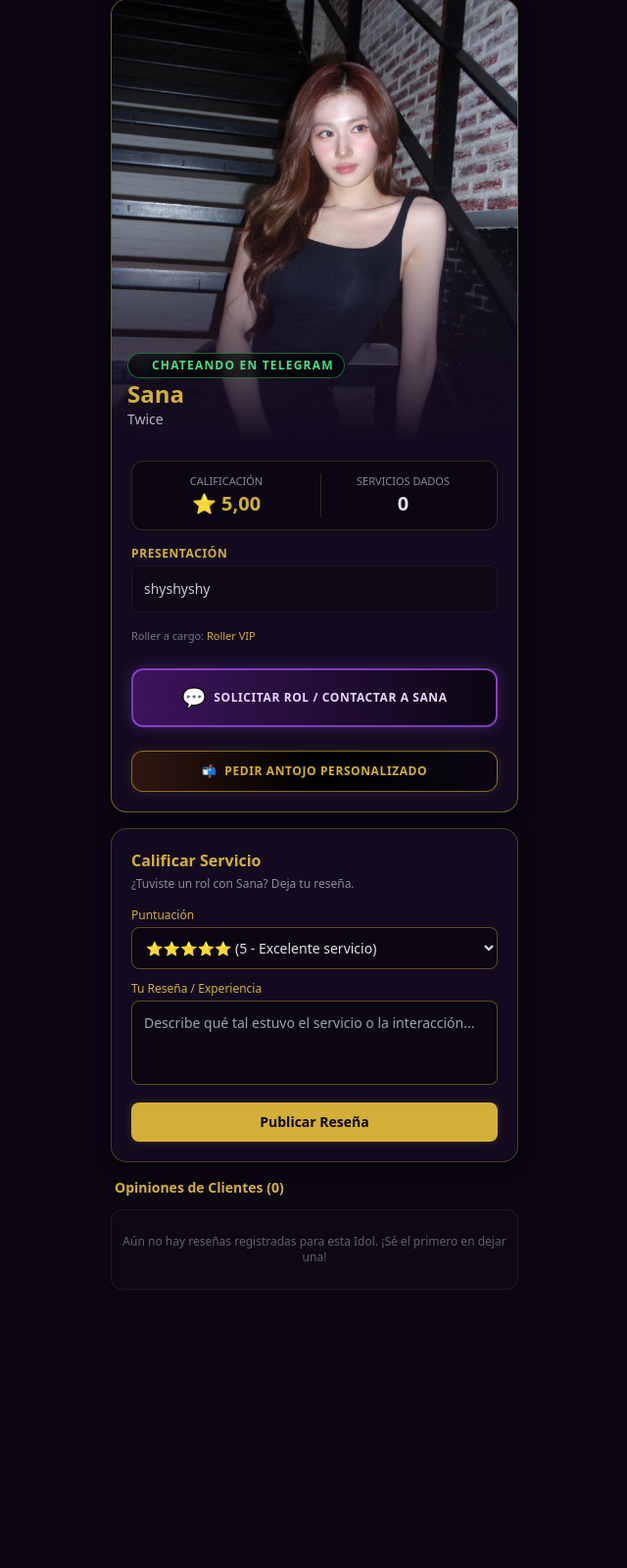
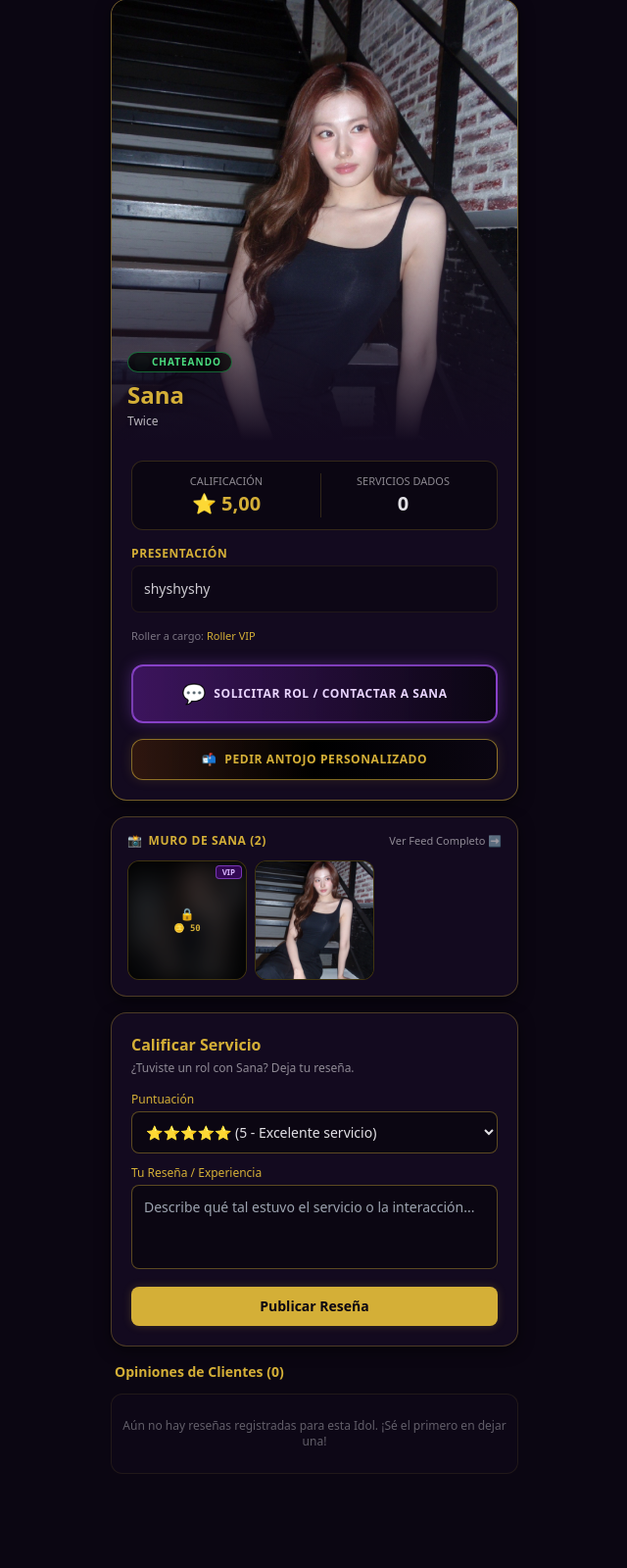
Before and after one commit to AroldoSilvaJS/kingdom_project, a Django app: page /idols/20/ in a window 1280 px wide. Shown: the part 180-1780 px from the top of the page at 98% size, without its empty margins (319-959 px from the left). Before the commit the page ends 1496 px from the top, so only its background shows below. Run offline with Django 5.2, Linux system fonts and the light colour scheme; data comes from the database, SQL or seed files in the repository; data that the repository does not hold is empty; some libraries are stand-ins or nearby versions.

Commit message:
Insignias VIP, titulos de honor y mini galeria en perfiles de Idols

```diff
--- a/idols/views.py
+++ b/idols/views.py
@@ -1,5 +1,6 @@
 from urllib.parse import quote as encode_param # <- Añade esto al inicio
 from django.shortcuts import render, redirect, get_object_or_404
+from django.db.models import Count # Asegúrate de que esté arriba o añádelo
 from django.http import JsonResponse
 from django.contrib import messages
 from .models import IdolProfile, Review, Post, PostUnlock, PostLike, CustomRequest, PostComment
@@ -128,9 +129,26 @@ def idol_delete(request, idol_id):
     return render(request, 'idols/confirm_delete.html', {'tg_id': tg_id, 'idol': idol})
 
 def idol_gallery(request):
-    all_idols = IdolProfile.objects.all().order_by('stage_name')
-    print("Idols en la base de datos:", all_idols.count()) # <- Añade esto
-    return render(request, 'idols/gallery.html', {'all_idols': all_idols})
+    tg_id = request.GET.get('tg_id') or request.session.get('tg_id')
+
+    # Traemos las Idols con el conteo de ventas de sus posts VIP
+    all_idols = IdolProfile.objects.annotate(
+        total_unlocks=Count('posts__unlocks')
+    ).order_by('-rating', '-total_unlocks')
+
+    # Identificamos el máximo de desbloqueos para saber quién es Trending
+    max_unlocks = max([i.total_unlocks for i in all_idols], default=0)
+
+    for idol in all_idols:
+        # Insignia Trending (más de 0 ventas y líder en desbloqueos)
+        idol.is_trending = (max_unlocks > 0 and idol.total_unlocks == max_unlocks)
+        # Insignia de Excelencia (rating >= 4.8 y al menos 2 servicios)
+        idol.is_top_rated = (idol.rating >= 4.80 and idol.services_done >= 2)
+
+    return render(request, 'idols/gallery.html', {
+        'all_idols': all_idols,
+        'tg_id': tg_id
+    })
 
 def idol_detail(request, idol_id):
     tg_id = request.GET.get('tg_id') or request.POST.get('tg_id')
@@ -138,6 +156,26 @@ def idol_detail(request, idol_id):
 
     idol = get_object_or_404(IdolProfile, id=idol_id)
     reviews = idol.reviews.all()
+
+    # 📸 Traemos los últimos posts de esta Idol
+    recent_posts = idol.posts.all().order_by('-created_at')[:6]
+
+    # Posts ya desbloqueados por este usuario
+    unlocked_ids = []
+    if tg_id:
+        unlocked_ids = list(PostUnlock.objects.filter(
+            client_telegram_id=tg_id,
+            post__idol=idol
+        ).values_list('post_id', flat=True))
+
+        # Si el usuario es el dueño de la Idol, todo está desbloqueado
+        if int(tg_id) == idol.telegram_user_id:
+            unlocked_ids = list(recent_posts.values_list('id', flat=True))
+
+    # Insignias dinámicas
+    total_sales = PostUnlock.objects.filter(post__idol=idol).count()
+    is_top_rated = (idol.rating >= 4.80 and idol.services_done >= 2)
+    is_trending = (total_sales >= 3)
 
     if request.method == 'POST':
         try:
@@ -167,6 +205,11 @@ def idol_detail(request, idol_id):
     context = {
         'idol': idol,
         'reviews': reviews,
+        'recent_posts': recent_posts,
+        'unlocked_ids': unlocked_ids,
+        'is_top_rated': is_top_rated,
+        'is_trending': is_trending,
+        'total_sales': total_sales,
         'tg_id': tg_id,
         'tg_username': tg_username,
     }
--- a/templates/idols/detail.html
+++ b/templates/idols/detail.html
@@ -1,7 +1,7 @@
 {% extends 'base.html' %}
 
 {% block content %}
-<div class="p-4 mt-2 flex flex-col gap-4 mx-auto w-full max-w-md">
+<div class="p-4 mt-2 flex flex-col gap-4 mx-auto w-full max-w-md pb-20">
 
     <!-- Barra superior de navegación -->
     <div class="flex justify-between items-center px-1">
@@ -15,32 +15,47 @@
 
    <!-- Tarjeta Principal de la Idol -->
     <div class="vip-panel overflow-hidden border border-vip-gold/50 rounded-2xl">
-        <!-- Cambiamos h-72 por aspect-[3/4] (formato retrato) y un límite de altura máxima -->
+        <!-- Retrato de la Idol con degradado -->
         <div class="relative aspect-[3/4] w-full max-h-[450px]">
             {% if idol.photo %}
-                <!-- Añadimos object-top para que, si debe hacer un ligero recorte, proteja siempre el rostro -->
                 <img src="{{ idol.photo.url }}" alt="{{ idol.stage_name }}" class="w-full h-full object-cover object-top">
             {% else %}
                 <div class="w-full h-full bg-vip-panel flex items-center justify-center text-4xl">🎭</div>
             {% endif %}
             <div class="absolute inset-0 bg-gradient-to-t from-[#130A1F] via-transparent to-transparent"></div>
 
-            <div class="absolute bottom-3 left-4 right-4">
+            <!-- Datos e Insignias sobre la foto (abajo) -->
+            <div class="absolute bottom-3 left-4 right-4 z-10 flex flex-col gap-1">
+                <!-- Estados e Insignias VIP -->
+                <div class="flex items-center gap-1.5 flex-wrap">
                     {% if idol.status == 'online' %}
-                    <span class="inline-flex items-center gap-1.5 text-xs font-bold text-green-400 uppercase tracking-widest bg-black/60 px-2.5 py-1 rounded-full border border-green-500/50 backdrop-blur-sm">
-                        <span class="w-2 h-2 rounded-full bg-green-400 animate-ping"></span> Chateando en Telegram
+                        <span class="inline-flex items-center gap-1.5 text-[10px] font-bold text-green-400 uppercase tracking-widest bg-black/70 px-2.5 py-0.5 rounded-full border border-green-500/50 backdrop-blur-sm">
+                            <span class="w-2 h-2 rounded-full bg-green-400 animate-ping"></span> Chateando
                         </span>
                     {% elif idol.status == 'antojos' %}
-                    <span class="inline-flex items-center gap-1.5 text-xs font-bold text-purple-300 uppercase tracking-widest bg-black/60 px-2.5 py-1 rounded-full border border-purple-500/50 backdrop-blur-sm">
-                        🔥 Sesión de Antojos Activa
+                        <span class="inline-flex items-center gap-1.5 text-[10px] font-bold text-purple-300 uppercase tracking-widest bg-black/70 px-2.5 py-0.5 rounded-full border border-purple-500/50 backdrop-blur-sm">
+                            🔥 Antojos
                         </span>
                     {% else %}
-                    <span class="inline-flex items-center gap-1.5 text-xs font-bold text-gray-400 uppercase tracking-widest bg-black/60 px-2.5 py-1 rounded-full border border-gray-600 backdrop-blur-sm">
+                        <span class="inline-flex items-center gap-1.5 text-[10px] font-bold text-gray-400 uppercase tracking-widest bg-black/70 px-2.5 py-0.5 rounded-full border border-gray-600 backdrop-blur-sm">
                             🌙 Descansando
                         </span>
                     {% endif %}
-                <h1 class="text-2xl font-bold text-vip-gold">{{ idol.stage_name }}</h1>
-                <p class="text-sm text-vip-text/80">{{ idol.group|default:"Solista" }}</p>
+
+                    {% if is_trending %}
+                        <span class="bg-gradient-to-r from-yellow-600 to-yellow-400 text-black text-[9px] font-black uppercase px-2.5 py-0.5 rounded-full shadow-lg">
+                            🔥 Favorita del Reino
+                        </span>
+                    {% endif %}
+                    {% if is_top_rated %}
+                        <span class="bg-gradient-to-r from-purple-900 to-fuchsia-700 text-purple-100 border border-purple-400 text-[9px] font-black uppercase px-2.5 py-0.5 rounded-full shadow-lg">
+                            👑 Excelencia Real
+                        </span>
+                    {% endif %}
+                </div>
+
+                <h1 class="text-2xl font-black text-vip-gold drop-shadow-md leading-tight mt-1">{{ idol.stage_name }}</h1>
+                <p class="text-xs text-vip-text/80 drop-shadow">{{ idol.group|default:"Solista" }}</p>
             </div>
         </div>
 
@@ -72,18 +87,19 @@
             <!-- BOTÓN: Contactar / Contratar Idol en Telegram -->
             {% if idol.owner_username %}
             <button onclick="contactIdol('{{ idol.owner_username }}')"
-                    class="w-full mt-2 bg-gradient-to-r from-purple-900/60 to-vip-base border-2 border-purple-500/70 text-purple-200 py-3.5 rounded-xl hover:bg-purple-800 hover:text-white transition-all duration-300 font-bold flex items-center justify-center gap-2 shadow-[0_0_15px_rgba(168,85,247,0.3)] group">
+                    class="w-full mt-1 bg-gradient-to-r from-purple-900/60 to-vip-base border-2 border-purple-500/70 text-purple-200 py-3.5 rounded-xl hover:bg-purple-800 hover:text-white transition-all duration-300 font-bold flex items-center justify-center gap-2 shadow-[0_0_15px_rgba(168,85,247,0.3)] group">
                 <span class="text-xl group-hover:scale-125 transition-transform">💬</span>
                 <span class="tracking-wider uppercase text-xs">Solicitar Rol / Contactar a {{ idol.stage_name }}</span>
             </button>
+
             <!-- BUZÓN DE DESEOS: PEDIR ANTOJO PERSONALIZADO -->
             <button type="button" onclick="toggleCustomRequestModal()"
-                    class="w-full mt-2 bg-gradient-to-r from-yellow-950/60 via-black to-vip-base border border-vip-gold/60 text-vip-gold py-3 rounded-xl hover:brightness-125 transition-all font-bold flex items-center justify-center gap-2 shadow-[0_0_12px_rgba(212,175,55,0.15)] text-xs uppercase tracking-wider">
+                    class="w-full bg-gradient-to-r from-yellow-950/60 via-black to-vip-base border border-vip-gold/60 text-vip-gold py-3 rounded-xl hover:brightness-125 transition-all font-bold flex items-center justify-center gap-2 shadow-[0_0_12px_rgba(212,175,55,0.15)] text-xs uppercase tracking-wider">
                 <span>📬</span> Pedir Antojo Personalizado
             </button>
 
             <!-- Modal Desplegable de Petición -->
-            <div id="custom-request-modal" class="hidden mt-3 p-4 bg-black/80 border border-vip-gold/40 rounded-xl">
+            <div id="custom-request-modal" class="hidden p-4 bg-black/80 border border-vip-gold/40 rounded-xl">
                 <h4 class="text-xs font-bold text-vip-gold uppercase tracking-wider text-center mb-2">
                     Pide tu antojo exclusivo a {{ idol.stage_name }}
                 </h4>
@@ -120,6 +136,41 @@
             {% endif %}
         </div>
     </div>
+
+    <!-- 📸 PUBLICACIONES EXCLUSIVAS DE ESTA IDOL -->
+    {% if recent_posts %}
+    <div class="vip-panel p-4 rounded-2xl border border-vip-gold/30 flex flex-col gap-3">
+        <div class="flex justify-between items-center">
+            <h3 class="text-xs font-bold text-vip-gold uppercase tracking-wider flex items-center gap-1.5">
+                <span>📸</span> Muro de {{ idol.stage_name }} ({{ recent_posts.count }})
+            </h3>
+            <a href="{% url 'idols:social_feed' %}?tg_id={{ tg_id }}" class="text-[11px] text-vip-text/60 hover:text-vip-gold">
+                Ver Feed Completo ➡️
+            </a>
+        </div>
+
+        <div class="grid grid-cols-3 gap-2">
+            {% for post in recent_posts %}
+                <div class="relative aspect-square rounded-xl overflow-hidden border border-vip-gold/30 group bg-black">
+                    {% if post.network == 'gram' or post.id in unlocked_ids %}
+                        <img src="{{ post.image.url }}" alt="{{ post.caption }}" class="w-full h-full object-cover group-hover:scale-105 transition-transform">
+                    {% else %}
+                        <!-- Censura VIP con precio -->
+                        <img src="{{ post.image.url }}" class="w-full h-full object-cover filter blur-md brightness-50">
+                        <a href="{% url 'idols:social_feed' %}?tg_id={{ tg_id }}" class="absolute inset-0 flex flex-col items-center justify-center p-1 text-center bg-black/40">
+                            <span class="text-xs">🔒</span>
+                            <span class="text-[9px] font-bold text-vip-gold font-mono">🪙 {{ post.price }}</span>
+                        </a>
+                    {% endif %}
+
+                    {% if post.network == 'fans' %}
+                        <span class="absolute top-1 right-1 bg-purple-950/80 border border-purple-500/60 text-purple-300 text-[8px] font-bold px-1.5 py-0.2 rounded">VIP</span>
+                    {% endif %}
+                </div>
+            {% endfor %}
+        </div>
+    </div>
+    {% endif %}
 
     <!-- Mensajes de feedback -->
     {% if messages %}
@@ -189,27 +240,23 @@
 
 <script>
     const tg = window.Telegram.WebApp;
-    // Si los campos ocultos están vacíos, los llenamos con datos de Telegram o fallback
     if (!document.getElementById('detail_tg_id').value) {
         const user = tg.initDataUnsafe?.user;
-        const tgId = user ? user.id : '999999999'; // ID de cliente de prueba
+        const tgId = user ? user.id : '999999999';
         const tgName = user ? (user.username ? `@${user.username}` : user.first_name) : 'Cliente Anónimo';
         document.getElementById('detail_tg_id').value = tgId;
         document.getElementById('detail_tg_username').value = tgName;
     }
 
     function contactIdol(rawUsername) {
-        // Limpiamos el '@' si viene incluido
         const cleanUser = rawUsername.replace('@', '').trim();
         if (!cleanUser) return;
 
         const telegramUrl = `https://t.me/${cleanUser}`;
 
-        // Si estamos en la WebApp oficial de Telegram, usamos su método nativo
         if (window.Telegram && window.Telegram.WebApp && window.Telegram.WebApp.openTelegramLink) {
             window.Telegram.WebApp.openTelegramLink(telegramUrl);
         } else {
-            // Fallback para navegador normal
             window.open(telegramUrl, '_blank');
         }
     }
```
Also changed, not shown: templates/idols/gallery.html (+39 -21 lines). Lines whose indentation alone changed are shown as unchanged.
